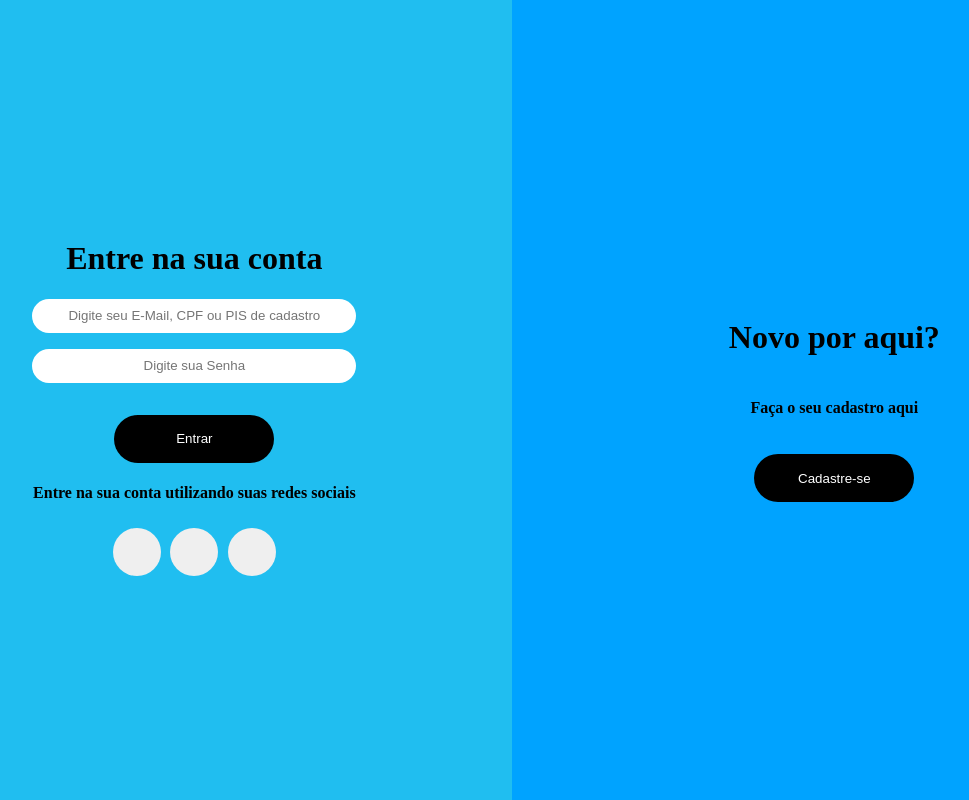
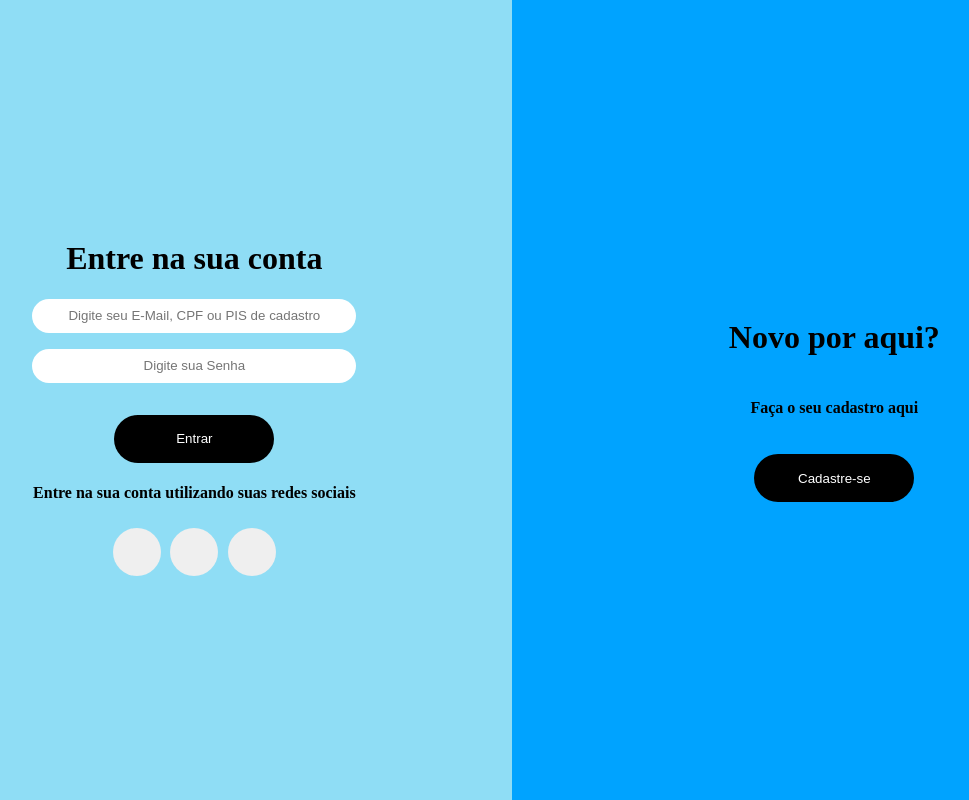
Before and after one commit to lucianogomes02/login-vue-app, a Vue app: page / in a window 1280 px wide. Shown: the whole page, without its empty margins (123-1092 px from the left). Built offline with nearby package versions, Linux system fonts and the light colour scheme.

Commit message:
style(src/views/LoginView): altera cor do fundo da esquerda na tela de login

```diff
--- a/src/views/LoginView.vue
+++ b/src/views/LoginView.vue
@@ -56,7 +56,7 @@ export default defineComponent({
   align-items: center;
   width: 60rem;
   height: 100vh;
-  background-color: #20bef0;
+  background-color: #8FDDF5;
 }
 
 .formularioLogin {
```
